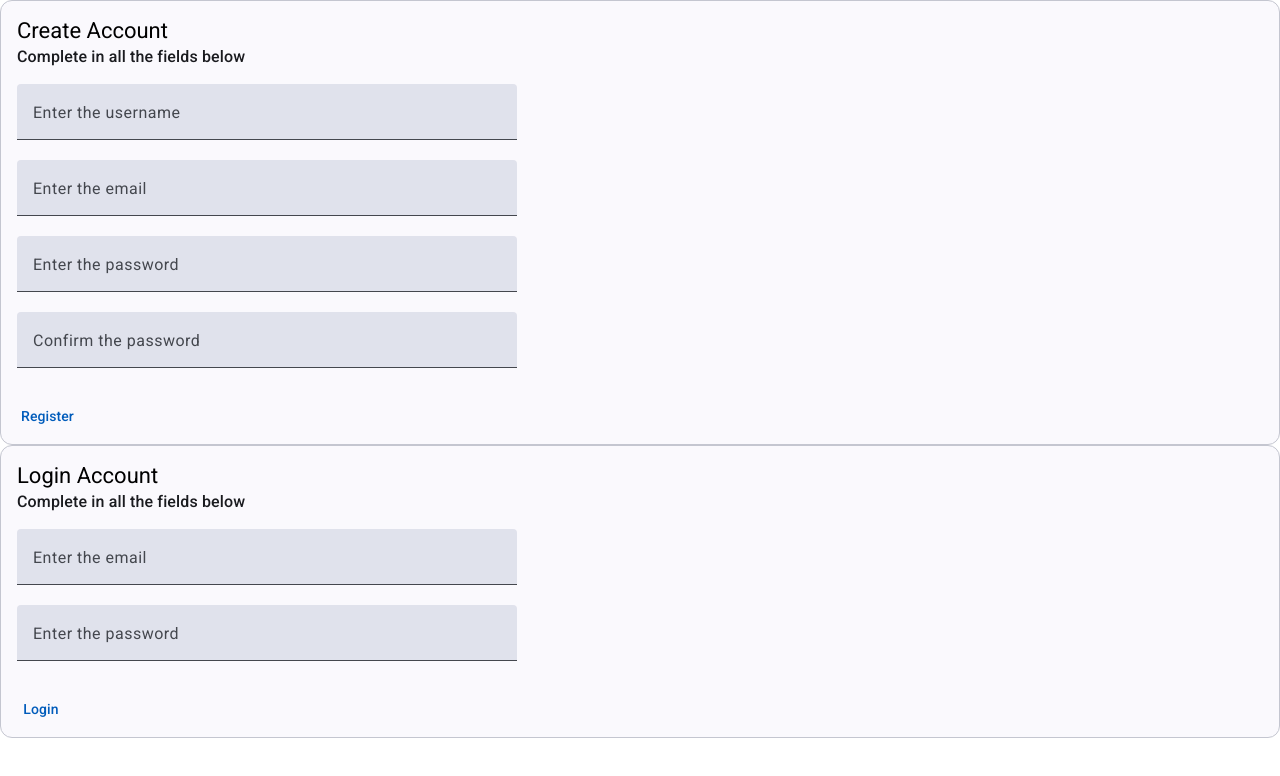
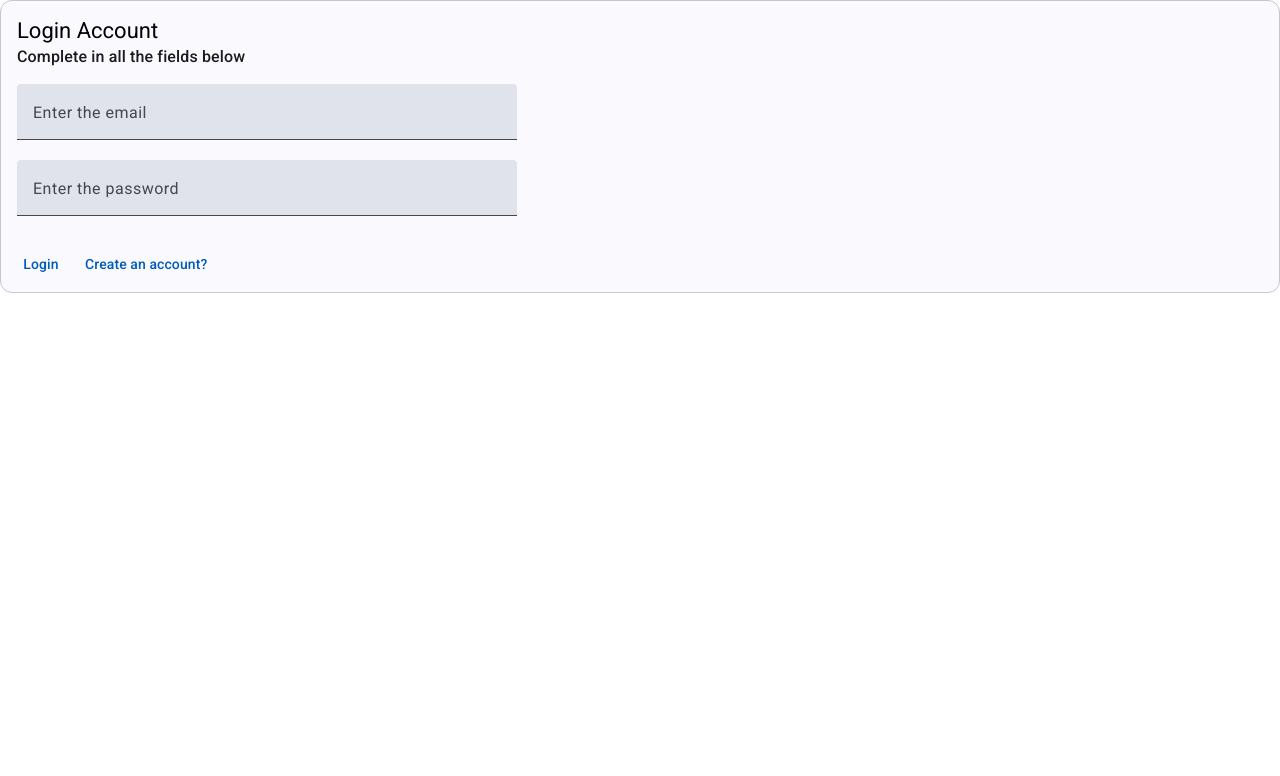
Before and after one commit to FlorinCjc/onlineshop, an Angular app: page /auth in a window 1280 px wide. Shown: the top 776 px of the page. Built offline with nearby package versions, Linux system fonts and the light colour scheme.

Commit message:
Toggle Registe-Login

```diff
--- a/src/app/app.routes.ts
+++ b/src/app/app.routes.ts
@@ -18,7 +18,7 @@ export const routes: Routes = [
   },
   {
     path: "",
-    redirectTo: "dashboard",
+    redirectTo: "auth",
     pathMatch: "full"
   }
 ];
--- a/src/app/auth/auth.component.html
+++ b/src/app/auth/auth.component.html
@@ -1,6 +1,6 @@
 <div>
 <!--  username , email , password , confirmPassword-->
-  <mat-card appearance="outlined">
+  <mat-card *ngIf ="authType != 'login' " appearance ="outlined">
     <mat-card-header class="margin-buttom-15 margin-buttom-100">
       <mat-card-title> Create Account</mat-card-title>
       <mat-card-subtitle>Complete in all the fields below</mat-card-subtitle>
@@ -39,9 +39,9 @@
 
       <mat-form-field class="input-form-field">
         <mat-label>Confirm the password</mat-label>
-        <input matInput type="password" [(ngModel)]="password"> <!-- ne da o legatura intre variabilele din typescript si componente-->
-        @if (password) {
-          <button matSuffix mat-icon-button aria-label="Clear" (click)="password=''">
+        <input matInput type="password" [(ngModel)]="confirmPassword"> <!-- ne da o legatura intre variabilele din typescript si componente-->
+        @if (confirmPassword) {
+          <button matSuffix mat-icon-button aria-label="Clear" (click)="confirmPassword=''">
             <mat-icon>close</mat-icon>
           </button>
         }
@@ -49,10 +49,11 @@
     </mat-card-content>
     <mat-card-actions>
       <button mat-button (click)="submitRegisterForm()">Register</button>
+      <button mat-button (click)="onAuthTypeChange('login')">Back to login</button>
     </mat-card-actions>
   </mat-card>
 
-  <mat-card appearance="outlined">
+  <mat-card *ngIf ="authType == 'login'" appearance = "outlined">
     <mat-card-header class="margin-buttom-15 margin-buttom-100">
       <mat-card-title> Login Account</mat-card-title>
       <mat-card-subtitle>Complete in all the fields below</mat-card-subtitle>
@@ -84,6 +85,8 @@
     </mat-card-content>
     <mat-card-actions>
       <button mat-button (click)="submitLoginForm()">Login</button>
+      <button mat-button (click)="onAuthTypeChange('register')">Create an account?</button>
     </mat-card-actions>
   </mat-card>
 </div>
+<!--Arata-ne cum se face SQUASH -->
--- a/src/app/auth/auth.component.ts
+++ b/src/app/auth/auth.component.ts
@@ -7,13 +7,14 @@ import {
   MatCardSubtitle,
   MatCardTitle
 } from "@angular/material/card";
-import {NgForOf} from "@angular/common";
+import {NgForOf, NgIf} from "@angular/common";
 import {FormsModule} from "@angular/forms";
 import {MatButton, MatIconButton} from "@angular/material/button";
 import {MatFormField, MatLabel, MatSuffix} from "@angular/material/form-field";
 import {MatIcon} from "@angular/material/icon";
 import {MatInput} from "@angular/material/input";
 import {AuthService} from "../services/auth.service";
+import {Router} from "@angular/router";
 
 @Component({
   selector: 'app-auth',
@@ -33,30 +34,33 @@ import {AuthService} from "../services/auth.service";
     MatIconButton,
     MatInput,
     MatLabel,
-    MatSuffix
+    MatSuffix,
+    NgIf
   ],
   templateUrl: './auth.component.html',
   styleUrl: './auth.component.css'
 })
 export class AuthComponent { // ne am creat cele 4 proprietati urm pas e in html
+authType: string ="login";
+
 username: string="";
 email: string="";
 password: string="";
 confirmPassword: string="";
 
-
-constructor(private authService : AuthService) {
+// clasa Router ne ajuta sa navigam intre pagini in Angular
+constructor(private authService : AuthService, private  router: Router) {
   //am injectat authService
 }
 
 submitRegisterForm(){ //asa arata un JSON
   let payLoad = {
     username: this.username,
-    email: this.username,
+    email: this.email,
     password: this.password,
     confirmPassword: this.confirmPassword
   };
-  //TODO:
+
   this.authService.register(payLoad).subscribe((response : any) =>{
     console.log(response);
   });
@@ -71,6 +75,18 @@ submitLoginForm(){
   };
   this.authService.login(payLoad).subscribe((response : any) =>{
     console.log(response);
-  });
+    if(response.status == 200){
+      // daca conditia este adevarata inseamna ca ne-am logat cu succes
+    this.router.navigateByUrl("/dashboard");
+    }
+  },(errorResponse) => {{
+    console.log(errorResponse);
+    console.log(errorResponse.error);
+    alert(errorResponse.error.message);
+  }});
 }
+onAuthTypeChange(authType : string){
+  this.authType = authType;
 }
+
+}
```
